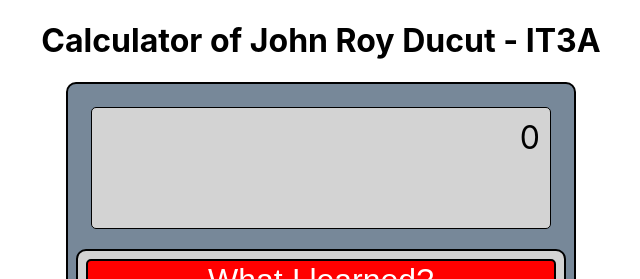
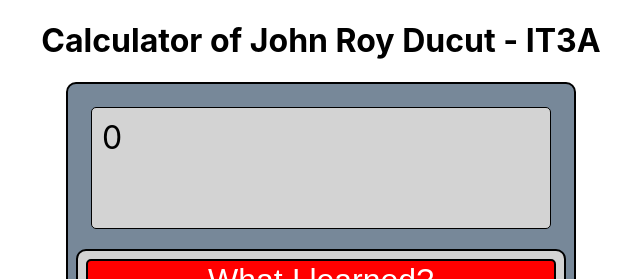
Before and after one commit to armandoxd03/passcode, a React (Create React App) app: page / in a window 1280 px wide. Shown: the top 279 px of the page, without its empty margins (319-959 px from the left). Built offline with nearby package versions, Linux system fonts and the light colour scheme.

Commit message:
Update App.css

```diff
--- a/src/App.css
+++ b/src/App.css
@@ -30,7 +30,7 @@
   background-color: lightgray !important;
   font-size: 2rem;
   height: 100px;
-  text-align: right;
+  text-align: left;
   margin-bottom: 2px;
   margin: 20px;
   padding: 10px;
```
